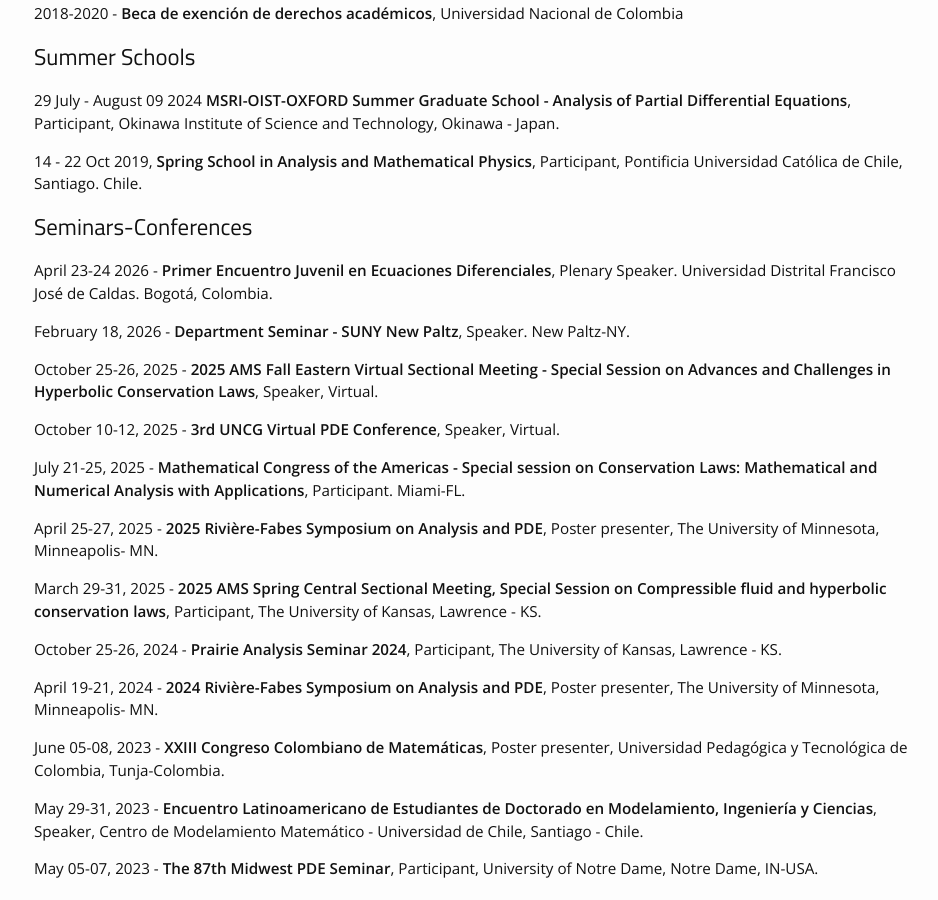
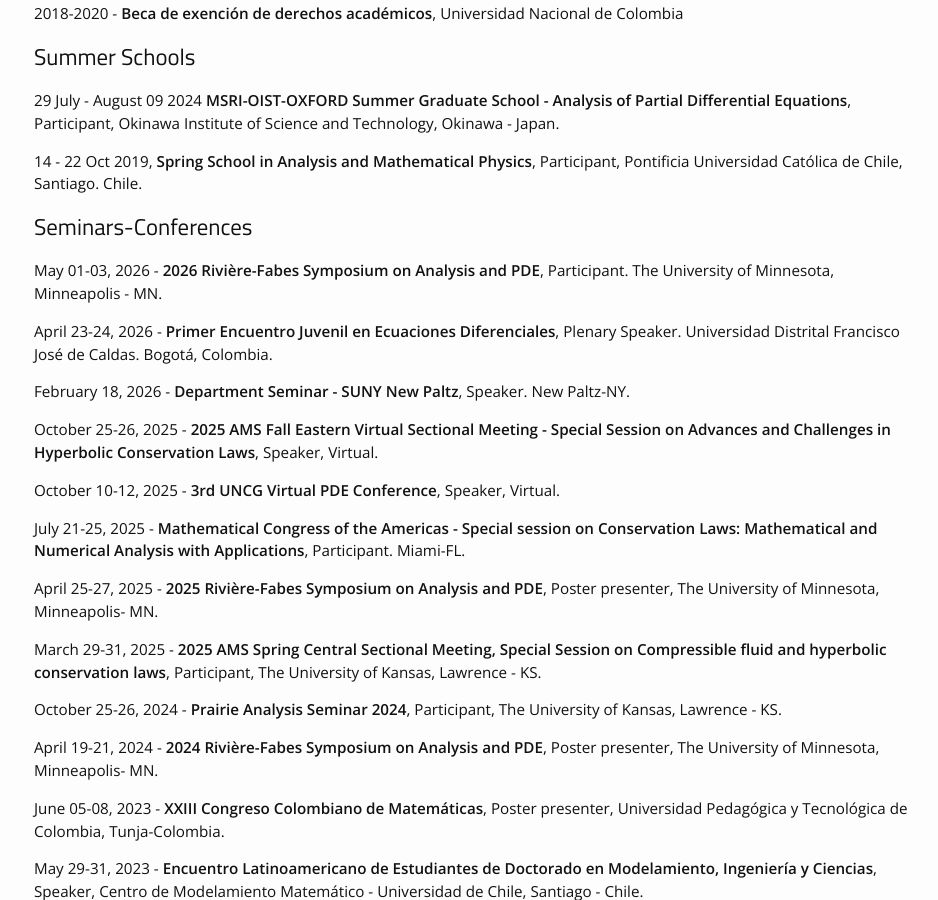
Before and after one commit to jdavidbel/jdavidbel.github.io, a Jekyll site: the page built from cv.md, in a window 1280 px wide and 900 px high, scrolled down 780 px. Shown: the whole window, without its empty margins (161-1099 px from the left). Built offline with Jekyll 4.4.1, drawn with Linux system fonts in a browser that asks for light colours.

Commit message:
cv
added Riviere Fabes 2026

```diff
--- a/cv.md
+++ b/cv.md
@@ -46,7 +46,9 @@ Summer 2023 - **Erwin and Peggy Kleinfeld Summer Award**, Mathematics Department
 
 ## Seminars-Conferences
 
-April 23-24 2026 - **Primer Encuentro Juvenil en Ecuaciones Diferenciales**, Plenary Speaker. Universidad Distrital Francisco José de Caldas. Bogotá, Colombia.
+May 01-03, 2026 - **2026 Rivière-Fabes Symposium on Analysis and PDE**, Participant. The University of Minnesota, Minneapolis - MN.
+
+April 23-24, 2026 - **Primer Encuentro Juvenil en Ecuaciones Diferenciales**, Plenary Speaker. Universidad Distrital Francisco José de Caldas. Bogotá, Colombia.
 
 February 18, 2026 - **Department Seminar - SUNY New Paltz**, Speaker. New Paltz-NY.
 
```
